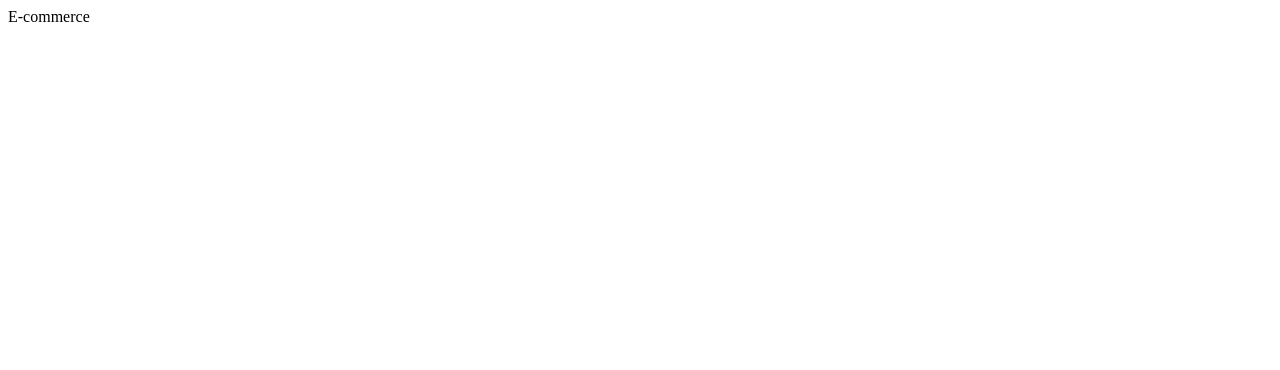
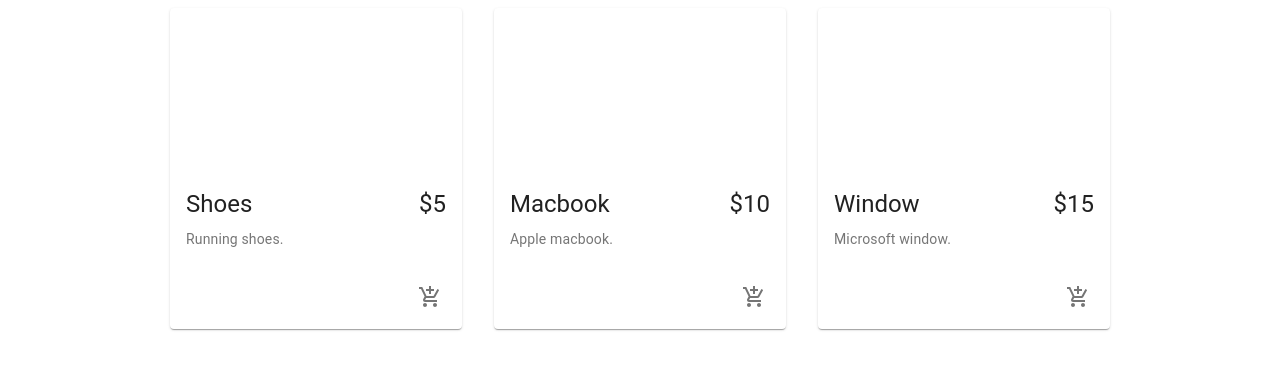
Before and after one commit to Khoa-Doan/project-e-commerce, a React (Create React App) app: page / in a window 1280 px wide. Shown: the top 370 px of the page. Built offline with nearby package versions, Linux system fonts and the light colour scheme.

Commit message:
Create Product component (and run to verify what we have so far)

```diff
--- a/src/App.js
+++ b/src/App.js
@@ -1,9 +1,10 @@
 import React from 'react'
+import Products from './components/Products/Products';
 
 const App = () => {
   return (
     <div>
-        E-commerce
+        <Products />
     </div>
   )
 }
--- /dev/null
+++ b/src/components/Products/Product/Product.jsx
@@ -0,0 +1,37 @@
+import React from 'react';
+import { Card, CardMedia, CardContent, CardActions, Typography, IconButton } from '@material-ui/core';
+import { AddShoppingCart } from '@material-ui/icons';
+
+import useStyles from './styles';
+
+const Product = ({ product }) => {
+  const classes = useStyles();
+
+  return (
+    <div>
+        <Card className={classes.root}>
+            <CardMedia className={classes.media} image={product.image} title={product.name}/>
+            <CardContent>
+                <div className={classes.cardContent}>
+                    <Typography variant="h5" gutterBottom>
+                        {product.name}
+                    </Typography>
+                    <Typography variant="h5">
+                        {product.price}
+                    </Typography>
+                </div>
+                <Typography variant="body2" color="textSecondary">
+                    {product.description}
+                </Typography>
+            </CardContent>
+            <CardActions disableSpacing className={classes.cardActions}>
+                <IconButton aria-label='Add to Cart'>
+                    <AddShoppingCart />
+                </IconButton>
+            </CardActions>
+        </Card>
+    </div>
+  )
+}
+
+export default Product
--- /dev/null
+++ b/src/components/Products/Product/styles.js
@@ -0,0 +1,19 @@
+import { makeStyles } from "@material-ui/core/styles";
+
+export default makeStyles(() => ({
+    root: {
+        maxWidth: '100%',
+    },
+    media: {
+        height: 0,
+        paddingTop: '56.25%', //16:9
+    },
+    cardActions: {
+        display: 'flex',
+        justifyContent: 'flex-end',
+    },
+    cardContent: {
+        display: 'flex',
+        justifyContent: 'space-between',
+    }
+}));
--- a/src/components/Products/Products.jsx
+++ b/src/components/Products/Products.jsx
@@ -1,22 +1,26 @@
 import React from "react";
-import Grid from '@material-ui/core';
+import { Grid } from '@material-ui/core';
+
+import Product from "./Product/Product";
 
 const products = [
-    { id: 1, name: 'Shoes', description: 'Running shoes.' },
-    { id: 2, name: 'Macbook', description: 'Apple macbook.' },
-    { id: 3, name: 'Window', description: 'Microsoft window.' },
+    { id: 1, name: 'Shoes', description: 'Running shoes.', price: '$5', image: '' },
+    { id: 2, name: 'Macbook', description: 'Apple macbook.', price: '$10', image: '' },
+    { id: 3, name: 'Window', description: 'Microsoft window.', price: '$15', image: '' },
 ]
 
 const Products = () => {
+    return (
         <main>
             <Grid container justify='center' spacing={4}>
                 {products.map((product) => (
                     <Grid item key={product.id} xs={12} sm={6} md={4} lg={3}>
-                    <Products />
+                        <Product product={product} />
                     </Grid>
                 ))}
             </Grid>
         </main>
+    )
 }
 
 export default Products
```
Lines whose indentation alone changed are shown as unchanged.
